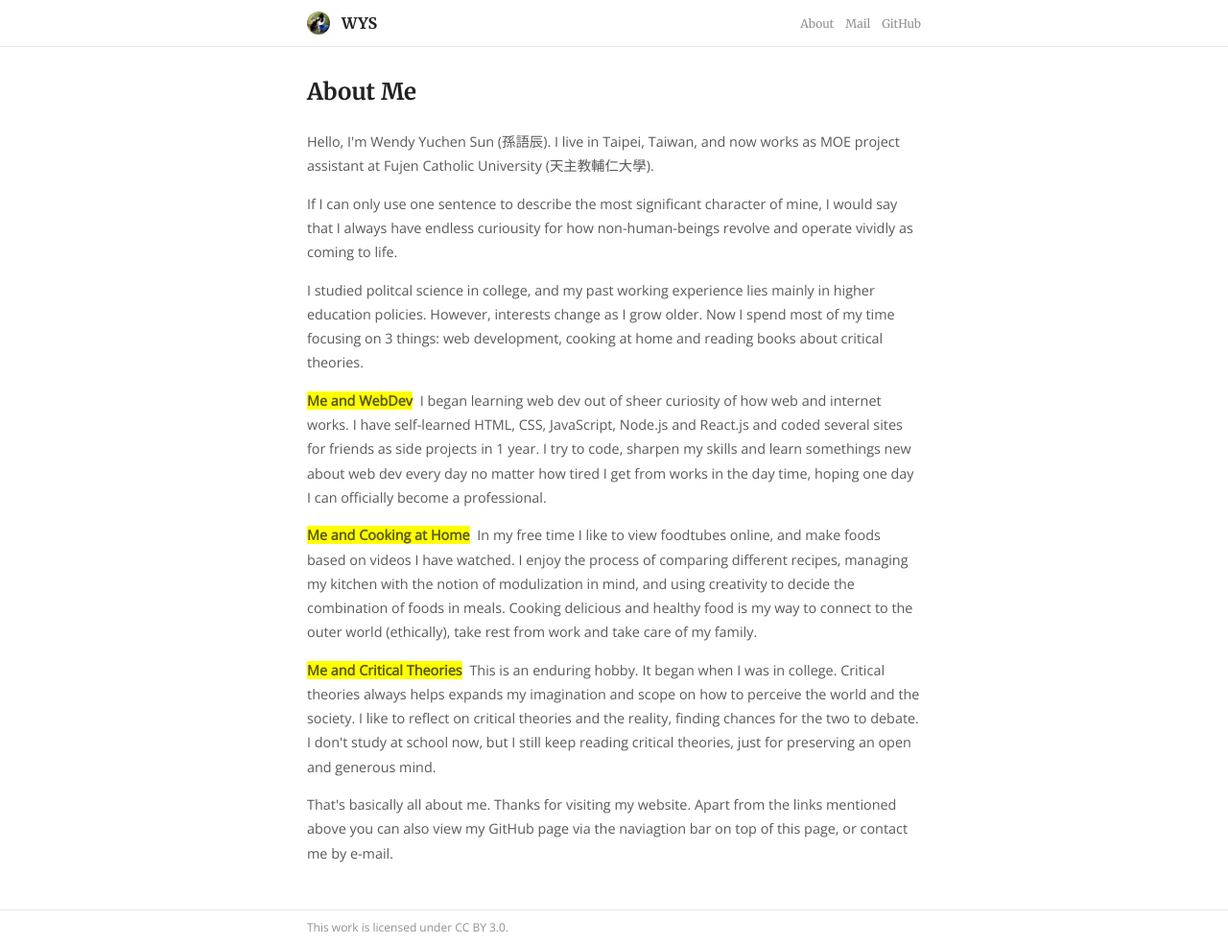
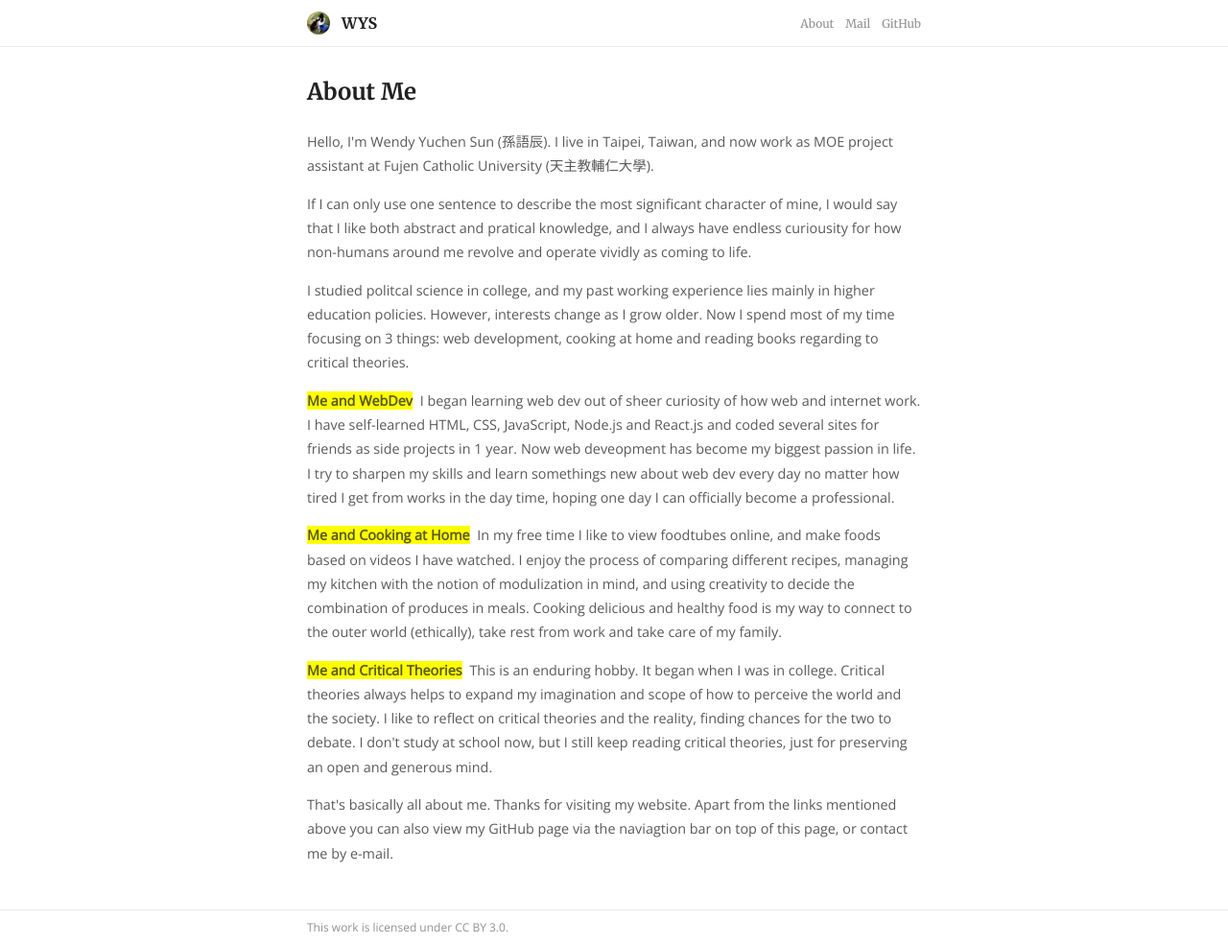
Before and after one commit to wendyyuchensun/wendyyuchensun.github.io, a Jekyll site: the page built from about/index.html, in a window 1280 px wide and 984 px high. Shown: the whole window at 96% size. Built offline with Jekyll 4.4.1, drawn with Linux system fonts in a browser that asks for light colours.

Commit message:
Update about me page

```diff
--- a/about/index.html
+++ b/about/index.html
@@ -3,16 +3,16 @@ title: About me
 ---
 <h2>About Me</h2>
 
-<p>Hello, I'm Wendy Yuchen Sun (孫語辰). I live in Taipei, Taiwan, and now works as MOE project assistant at Fujen Catholic University (天主教輔仁大學).</p>
+<p>Hello, I'm Wendy Yuchen Sun (孫語辰). I live in Taipei, Taiwan, and now work as MOE project assistant at Fujen Catholic University (天主教輔仁大學).</p>
 
-<p>If I can only use one sentence to describe the most significant character of mine, I would say that I always have endless curiousity for how non-human-beings revolve and operate vividly as coming to life.</p>
+<p>If I can only use one sentence to describe the most significant character of mine, I would say that I like both abstract and pratical knowledge, and I always have endless curiousity for how non-humans around me revolve and operate vividly as coming to life.</p>
 
-<p>I studied politcal science in college, and my past working experience lies mainly in higher education policies. However, interests change as I grow older. Now I spend most of my time focusing on 3 things: web development, cooking at home and reading books about critical theories.</p>
+<p>I studied politcal science in college, and my past working experience lies mainly in higher education policies. However, interests change as I grow older. Now I spend most of my time focusing on 3 things: web development, cooking at home and reading books regarding to critical theories.</p>
 
 <ul>
-  <li><b>Me and WebDev</b>I began learning web dev out of sheer curiosity of how web and internet works. I have self-learned HTML, CSS, JavaScript, Node.js and React.js and coded several sites for friends as side projects in 1 year. I try to code, sharpen my skills and learn somethings new about web dev every day no matter how tired I get from works in the day time, hoping one day I can officially become a professional.</li>
-  <li><b>Me and Cooking at Home</b>In my free time I like to view foodtubes online, and make foods based on videos I have watched. I enjoy the process of comparing different recipes, managing my kitchen with the notion of modulization in mind, and using creativity to decide the combination of foods in meals. Cooking delicious and healthy food is my way to connect to the outer world (ethically), take rest from work and take care of my family.</li>
-  <li><b>Me and Critical Theories</b>This is an enduring hobby. It began when I was in college. Critical theories always helps expands my imagination and scope on how to perceive the world and the society.  I like to reflect on critical theories and the reality, finding chances for the two to debate. I don't study at school now, but I still keep reading critical theories, just for preserving an open and generous mind.</li>
+  <li><b>Me and WebDev</b>I began learning web dev out of sheer curiosity of how web and internet work. I have self-learned HTML, CSS, JavaScript, Node.js and React.js and coded several sites for friends as side projects in 1 year. Now web deveopment has become my biggest passion in life. I try to sharpen my skills and learn somethings new about web dev every day no matter how tired I get from works in the day time, hoping one day I can officially become a professional.</li>
+  <li><b>Me and Cooking at Home</b>In my free time I like to view foodtubes online, and make foods based on videos I have watched. I enjoy the process of comparing different recipes, managing my kitchen with the notion of modulization in mind, and using creativity to decide the combination of produces in meals. Cooking delicious and healthy food is my way to connect to the outer world (ethically), take rest from work and take care of my family.</li>
+  <li><b>Me and Critical Theories</b>This is an enduring hobby. It began when I was in college. Critical theories always helps to expand my imagination and scope of how to perceive the world and the society.  I like to reflect on critical theories and the reality, finding chances for the two to debate. I don't study at school now, but I still keep reading critical theories, just for preserving an open and generous mind.</li>
 </ul>
 
 <p>That's basically all about me. Thanks for visiting my website. Apart from the links mentioned above you can also view my GitHub page via the naviagtion bar on top of this page, or contact me by e-mail.</p>
```
